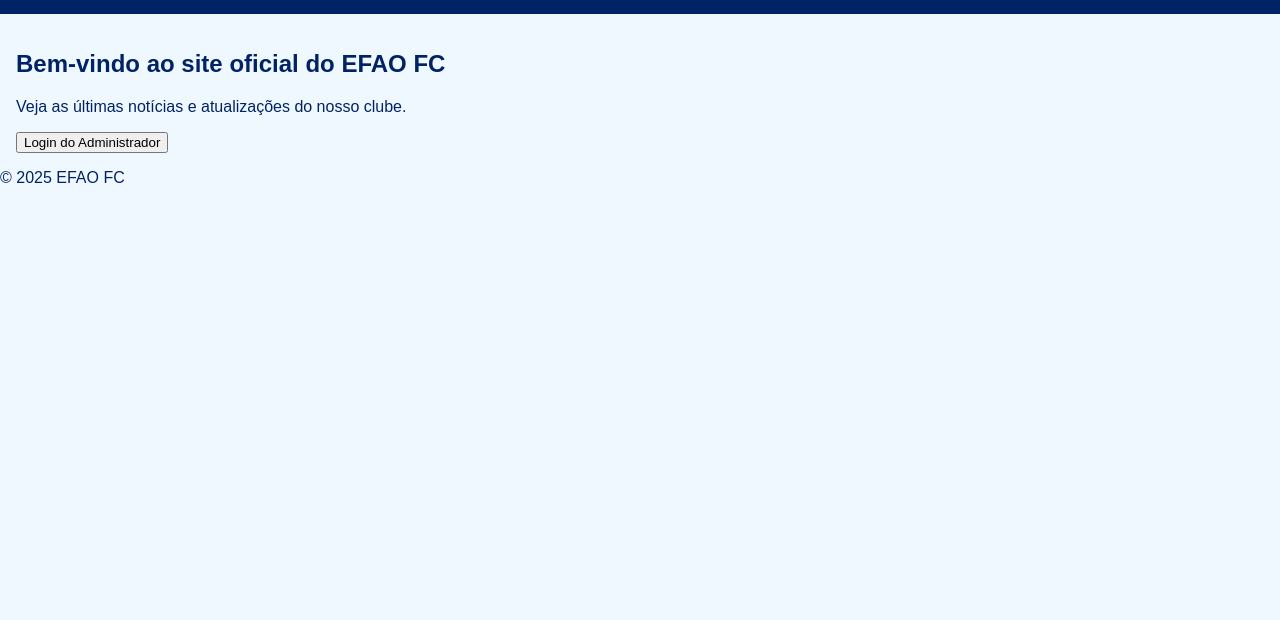
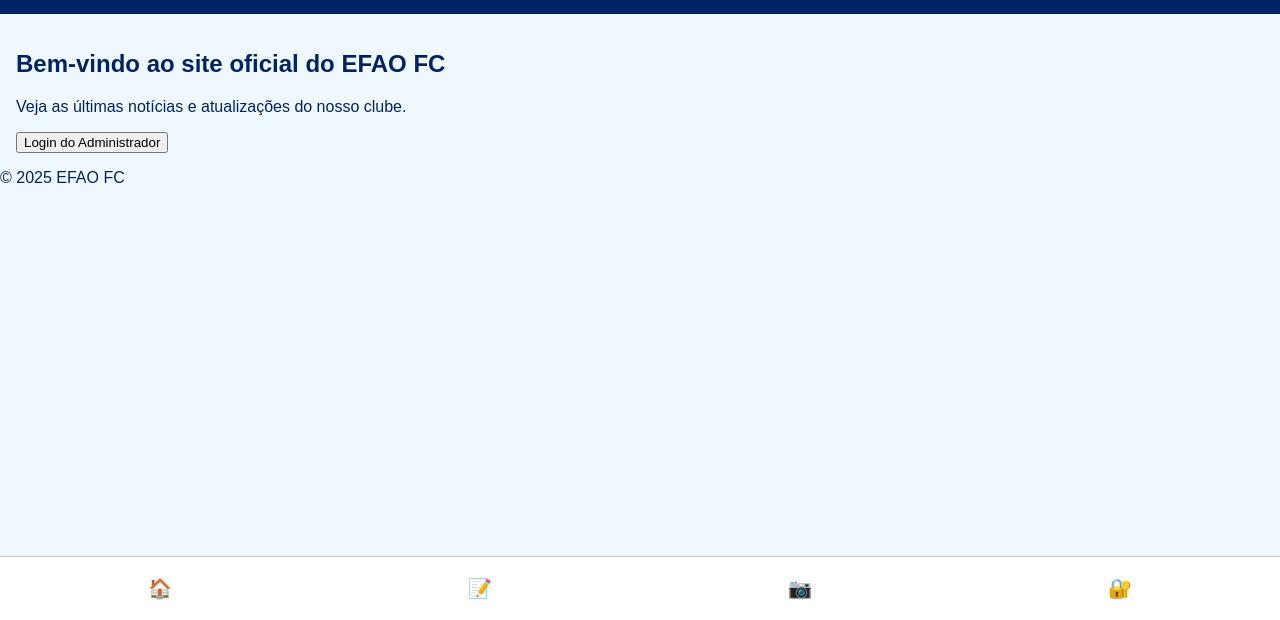
Before and after one commit to efao-fc/efao-fc, a plain HTML site: page index.html in a window 1280 px wide. Shown: the part 180-800 px from the top of the page. Drawn offline with Linux system fonts and the light colour scheme.

Commit message:
Add files via upload

```diff
--- a/index.html
+++ b/index.html
@@ -24,7 +24,15 @@
         <p>Veja as últimas notícias e atualizações do nosso clube.</p>
         <button id="admin-login-btn">Login do Administrador</button>
         <button id="admin-logout-btn" style="display:none;">Sair</button>
+
     </main>
+    <nav class="bottom-nav">
+        <a href="index.html">🏠</a>
+        <a href="publicacoes.html">📝</a>
+        <a href="fotos.html">📷</a>
+        <a href="#" id="admin-login-btn-footer">🔐</a>
+    </nav>
+
 
     <footer>&copy; 2025 EFAO FC</footer>
 </body>
--- a/style.css
+++ b/style.css
@@ -28,3 +28,24 @@ textarea {
     height: 80px;
     margin: 10px 0;
 }
+
+nav.bottom-nav {
+    position: fixed;
+    bottom: 0;
+    left: 0;
+    width: 100%;
+    background-color: white;
+    border-top: 1px solid #ccc;
+    display: flex;
+    justify-content: space-around;
+    padding: 10px 0;
+    z-index: 100;
+}
+nav.bottom-nav a {
+    color: #002366;
+    font-size: 1.2em;
+    text-decoration: none;
+}
+nav.bottom-nav a:hover {
+    color: #0044cc;
+}
```
Also changed, not shown: fotos.html (+9 -1 lines), publicacoes.html (+9 -1 lines).
